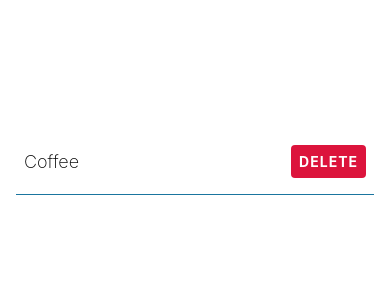
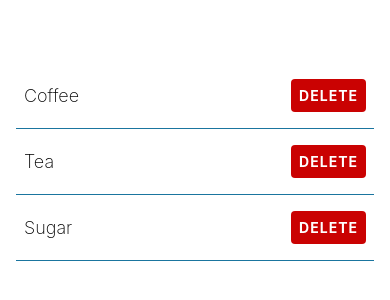
Before and after one commit to utk09/taskly, a React Native app: screen / in a window 390 px wide. Shown: the part 260-560 px from the top of the page. Built offline with nearby package versions, Linux system fonts and the light colour scheme.

Commit message:
added ShoppingListItem component

```diff
--- a/App.styles.ts
+++ /dev/null
@@ -1,35 +0,0 @@
-import { StyleSheet } from "react-native";
-import { theme } from "./theme";
-
-export const AppStyles = StyleSheet.create({
-  container: {
-    flex: 1,
-    backgroundColor: "#fffff",
-    justifyContent: "center",
-    padding: 16,
-  },
-  itemContainer: {
-    borderBottomWidth: 1,
-    borderBottomColor: "#1a759f",
-    paddingHorizontal: 8,
-    paddingVertical: 16,
-    flexDirection: "row",
-    justifyContent: "space-between",
-    alignItems: "center",
-  },
-  itemText: {
-    fontSize: 18,
-    fontWeight: 200,
-  },
-  itemButton: {
-    backgroundColor: theme.colorDanger,
-    padding: 8,
-    borderRadius: 4,
-  },
-  itemButtonText: {
-    color: theme.colorWhite,
-    fontWeight: "bold",
-    textTransform: "uppercase",
-    letterSpacing: 1,
-  },
-});
--- a/App.tsx
+++ b/App.tsx
@@ -1,36 +1,23 @@
 import { StatusBar } from "expo-status-bar";
-import { Alert, Text, TouchableOpacity, View } from "react-native";
-import { AppStyles as styles } from "./App.styles";
+import { StyleSheet, View } from "react-native";
+import { ShoppingListItem } from "./components/ShoppingListItem";
 
 export default function App() {
-  const handleDelete = () => {
-    Alert.alert("Delete", "Are you sure you want to delete this item?", [
-      {
-        text: "Cancel",
-        style: "cancel",
-        onPress: () => console.log("Cancelled!"),
-      },
-      {
-        text: "Delete",
-        style: "destructive",
-        onPress: () => console.log("Deleting..."),
-      },
-    ]);
-  };
-
   return (
     <View style={styles.container}>
-      <View style={styles.itemContainer}>
-        <Text style={styles.itemText}>Coffee</Text>
-        <TouchableOpacity
-          style={styles.itemButton}
-          onPress={() => handleDelete()}
-          activeOpacity={0.8}
-        >
-          <Text style={styles.itemButtonText}>Delete</Text>
-        </TouchableOpacity>
-      </View>
+      <ShoppingListItem name="Coffee" />
+      <ShoppingListItem name="Tea" />
+      <ShoppingListItem name="Sugar" />
       <StatusBar style="auto" />
     </View>
   );
 }
+
+const styles = StyleSheet.create({
+  container: {
+    flex: 1,
+    backgroundColor: "#fffff",
+    justifyContent: "center",
+    padding: 16,
+  },
+});
--- /dev/null
+++ b/components/ShoppingListItem.tsx
@@ -0,0 +1,66 @@
+import { Alert, StyleSheet, Text, TouchableOpacity, View } from "react-native";
+import { theme } from "../theme";
+
+type Props = {
+  name: string;
+};
+
+export function ShoppingListItem({ name }: Props) {
+  const handleDelete = () => {
+    Alert.alert(
+      `Delete ${name}?`,
+      "Are you sure you want to delete this item?",
+      [
+        {
+          text: "Cancel",
+          style: "cancel",
+          onPress: () => console.log("Cancelled!"),
+        },
+        {
+          text: "Delete",
+          style: "destructive",
+          onPress: () => console.log("Deleting..."),
+        },
+      ],
+    );
+  };
+  return (
+    <View style={styles.itemContainer}>
+      <Text style={styles.itemText}>{name}</Text>
+      <TouchableOpacity
+        style={styles.itemButton}
+        onPress={() => handleDelete()}
+        activeOpacity={0.8}
+      >
+        <Text style={styles.itemButtonText}>Delete</Text>
+      </TouchableOpacity>
+    </View>
+  );
+}
+
+const styles = StyleSheet.create({
+  itemContainer: {
+    borderBottomWidth: 1,
+    borderBottomColor: "#1a759f",
+    paddingHorizontal: 8,
+    paddingVertical: 16,
+    flexDirection: "row",
+    justifyContent: "space-between",
+    alignItems: "center",
+  },
+  itemText: {
+    fontSize: 18,
+    fontWeight: 200,
+  },
+  itemButton: {
+    backgroundColor: theme.colorDanger,
+    padding: 8,
+    borderRadius: 4,
+  },
+  itemButtonText: {
+    color: theme.colorWhite,
+    fontWeight: "bold",
+    textTransform: "uppercase",
+    letterSpacing: 1,
+  },
+});
--- a/package.json
+++ b/package.json
@@ -23,6 +23,7 @@
     "eslint-config-expo": "7.1.2",
     "eslint-config-prettier": "9.1.0",
     "eslint-plugin-prettier": "5.2.1",
+    "eslint-plugin-react-native": "4.1.0",
     "prettier": "3.3.3",
     "typescript": "5.3.3"
   },
--- a/theme.ts
+++ b/theme.ts
@@ -2,5 +2,5 @@
   colorCerulean: "#1a759f",
   colorWhite: "#ffffff",
   colorBlack: "#000000",
-  colorDanger: "crimson",
+  colorDanger: "#ca0202",
 };
```
Also changed, not shown: .eslintrc.js, 1 other file (tests, documents, lock files or other folders).
